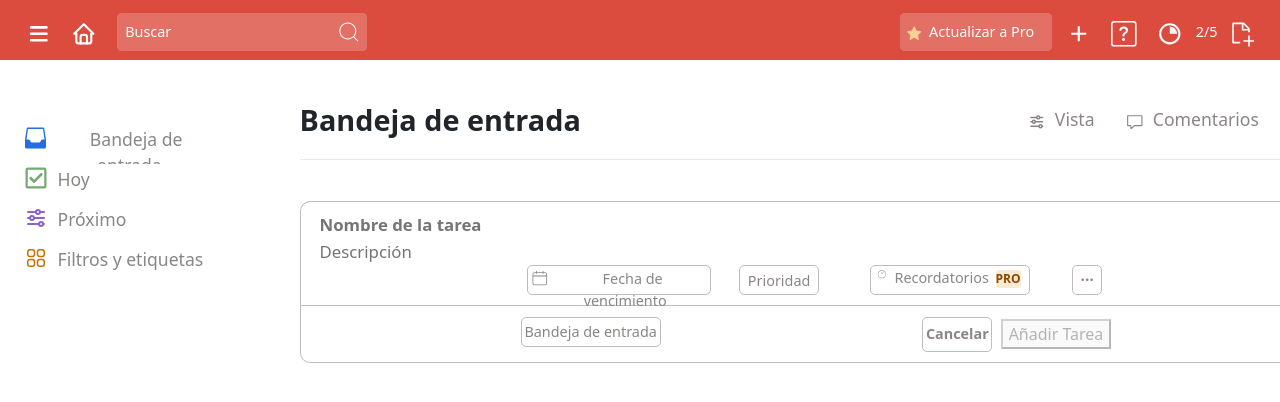
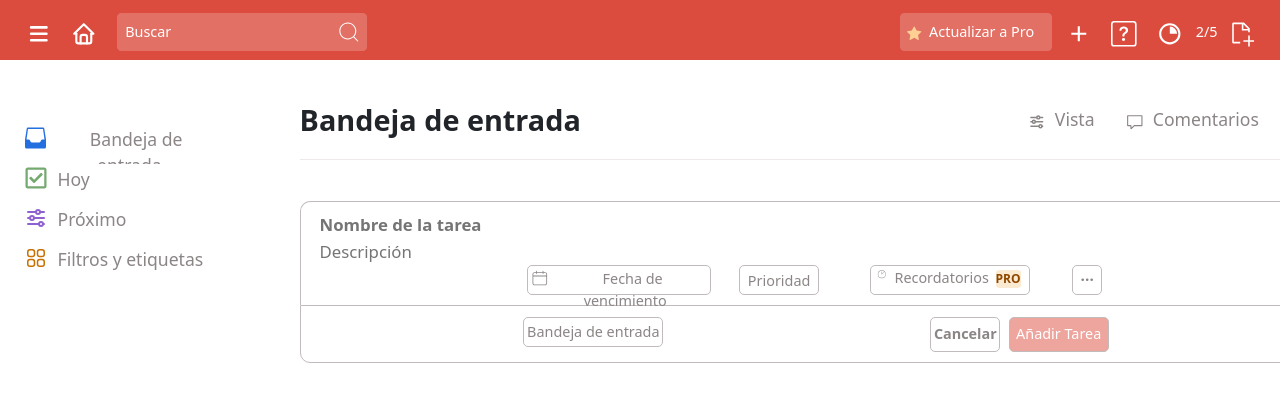
Before and after one commit to Feper07/clone-todoist-typescript, a React (Create React App) app: page / in a window 1280 px wide. Shown: the top 402 px of the page. Built offline with nearby package versions, Linux system fonts and the light colour scheme; the HTML template or start-up script is replaced by a standard one.

Commit message:
change-the-month-calendar

```diff
--- a/src/components/ButtonLetter.tsx
+++ b/src/components/ButtonLetter.tsx
@@ -63,6 +63,20 @@ const ButtonLetter = () => {
     }
   };
 
+  const handleAddTaskWithDate = (date: Date | null) => {
+    if (task.name.trim() !== '') {
+      const dueDate = date || task.due_date; // Use the provided date or the existing due_date
+      const newTask: Task = {
+        name: task.name,
+        description: task.description,
+        priority: task.priority,
+        due_date: dueDate,
+      };
+      setTextAdd([...textAdd, newTask]);
+      setTask({ name: "", description: "", priority: undefined, due_date: undefined });
+    }
+  };
+
   const handleRemoveTask = (index: number) => {
     const updatedTextAdd = textAdd.filter((_, i) => i !== index);
     setTextAdd(updatedTextAdd);
@@ -74,12 +88,10 @@ const ButtonLetter = () => {
     if (!dueDate) {
       return null;
     }
-
     const dateObject = dueDate instanceof Date ? dueDate : new Date(dueDate);
     const daysOfWeek = ['Domingo', 'Lunes', 'Martes', 'Miércoles', 'Jueves', 'Viernes', 'Sábado'];
     const dayName = daysOfWeek[dateObject.getDay()];
     const dayNumber = dateObject.getDate();
-
     return `${dayName} ${dayNumber}`;
   }
 
@@ -108,7 +120,6 @@ const ButtonLetter = () => {
       return ''; // Default color
     }
   }
-
 
   return (
     <div className="ButtonLetter-main">
--- a/src/components/CalendarD.tsx
+++ b/src/components/CalendarD.tsx
@@ -111,8 +111,7 @@
                 <div className='span-text'>&nbsp;&nbsp;&nbsp;Sin fecha</div>
               </button>
 
-
-              <button className='component-calendar-center' onClick={() => handleOpcionClick('add-extension')}>
+              <button className='component-calendar-center'>
                 <CalendarComponent selectedDateShow={selectedDate} onDateSelected={handleDateSelected} />
               </button>
 
--- a/src/style-sheets/ButtonLetter.css
+++ b/src/style-sheets/ButtonLetter.css
@@ -70,3 +70,20 @@
 .remove-icon{
     font-size: 3.8vh;
 }
+
+.last-button-b-disabled{
+    background-color: #eda59e;
+    color: white;
+    border: #c1bbbb 1px solid;
+    border-radius: 5px;
+    height: 35px;
+    font-size: 1.8vh;
+    width: 100px;
+    height: 35px;
+}
+
+.last-button-b{
+    width: 100px;
+    height: 35px;
+    font-size: 1.8vh;
+}
```
